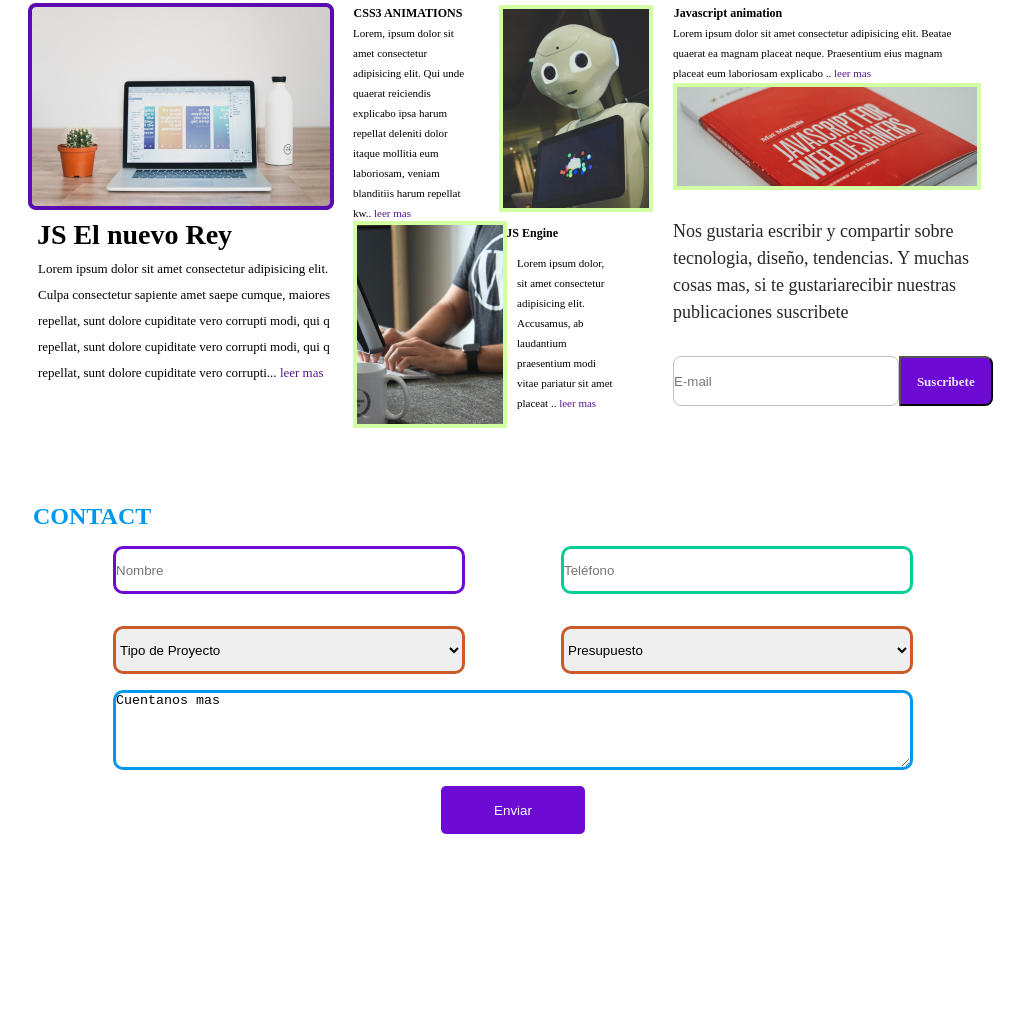
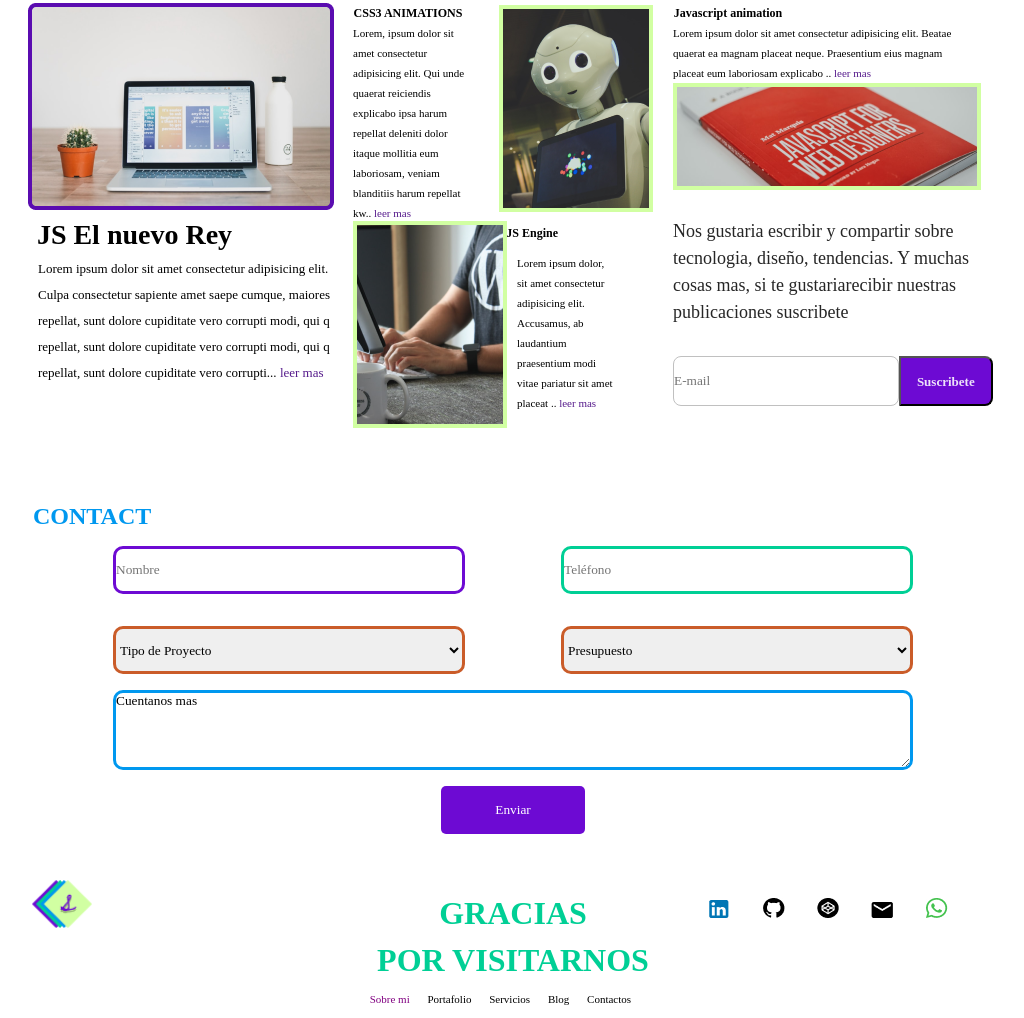
Before and after one commit to DSdaniel-sv/reto-grupal-new, a plain HTML site: page index.html in a window 1280 px wide. Shown: the part 1782-2800 px from the top of the page, without its empty margins (127-1151 px from the left). Before the commit the page ends 2632 px from the top, so only its background shows below. Drawn offline with Linux system fonts and the light colour scheme.

Commit message:
footer-agregado

```diff
--- a/css/main.css
+++ b/css/main.css
@@ -517,3 +517,124 @@ a {
   height: 3rem;
   width: 9rem;
 }
+
+
+
+
+
+
+/*FOOTER*/
+
+*{
+  margin: 0;
+  padding: 0;
+  box-sizing: border-box;
+  font-family: 'Raleway'
+}
+/*:::::Pie de Pagina*/
+.pie-pagina{
+  width: 100%;
+  background-color: wh;
+}
+.pie-pagina .grupo-1{
+  width: 100%;
+  max-width: 1200px;
+  margin: auto;
+  display:grid;
+  grid-template-columns: repeat(3, 1fr);
+  grid-gap:50px;
+  padding: 45px 0px;
+}
+.pie-pagina .grupo-1 .box figure{
+  width: 20%;
+  height: 20%;
+  display: flex;
+  justify-content: center;
+  align-items: center;
+}
+.pie-pagina .grupo-1 .box figure img{
+  width: 60px;
+}
+.pie-pagina .grupo-1 .box h2{
+  color: #00CF95;
+  margin-bottom: 10px;
+  font-size: 32px;
+  text-align: center;
+}
+
+
+
+
+/*link redes*/
+
+
+.pie-pagina .grupo-1 .red-social a{
+  display: inline-block;
+  text-decoration: none;
+  width: 15px;
+  height: 5px;
+  left: 20px;
+  line-height: 25px;
+  color: rgb(255, 255, 255);
+  margin-right: 35px;
+  background-color: white;
+  border: solid;
+  text-align: center;
+  transition: all 300ms ease;
+}
+
+/*CIERRE REDES*/
+
+
+.pie-pagina .grupo-1 .red-social a:hover{
+  color: none;
+  border-radius: 3px;
+  -webkit-border-radius: 3px;
+  -moz-border-radius: 3px;
+  -ms-border-radius: 3px;
+  -o-border-radius: 3px;
+}
+.pie-pagina .grupo-2{
+  background-color: white;
+  padding: 15px 10px;
+  text-align: center;
+  color: black;
+}
+.pie-pagina .grupo-2 small{
+  font-size: 11px;
+}
+@media screen and (max-width:800px){
+  .pie-pagina .grupo-1{
+      width: 90%;
+      grid-template-columns: repeat(1, 1fr);
+      grid-gap:30px;
+      padding: 35px 0px;
+  }
+}
+
+.pie-pagina .grupo-1 .box nav a{
+
+position: absolute center;
+width: 385px;
+height: 16px;
+left: 583px;
+top: 610px;
+
+text-align: center;
+font-family: 'Raleway';
+font-style: normal;
+font-weight: 500;
+font-size: 11px;
+line-height: 16px;
+}
+
+/*COLOR LETRAS FOOTER */
+
+.pie-pagina .grupo-1 .box nav a{
+margin-right: 15px;
+}
+
+.pie-pagina .grupo-1 .box .nav .a{
+color: #0098EF;
+background-color: #0098EF;
+}
--- a/index.html
+++ b/index.html
@@ -193,7 +193,49 @@
         </div>
 
       </section>
-      <footer class="footer"></footer>
+      <footer class="pie-pagina">
+        <div class="grupo-1">
+            <div class="box">
+                <figure>
+                    <a href="#">
+                        <img src="./src/Footer/Group 1.png" alt="Logo-Grupo1">
+                    </a>
+                </figure>
+            </div>
+            <div class="box">
+                <h2>GRACIAS</h2>
+                <h2>POR VISITARNOS</h2>
+                <nav>
+                  <a style="color: purple" href=""> Sobre mi </a>
+                  <a style="color:black" href=""> Portafolio </a>
+                  <a style="color:black" href=""> Servicios </a>
+                  <a style="color:black" href=""> Blog </a>
+                  <a style="color:black" href=""> Contactos </a>
+                </nav>
+            </div>
+            <div class="box">
+                <div class="red-social">
+                    <a href="#" class="Linkedin">
+                      <img src="./src/HEADER/linkedin.jpg" alt="Logo-Linkedin">
+                    </a>
+                    <a href="#" class="Github">
+                      <img src="./src/HEADER/github.jpg" alt="Logo-Github">
+                    </a>
+                    <a href="#" class="Vector">
+                      <img src="./src/HEADER/Vector.jpg" alt="Logo-Vector">
+                    </a>
+                    <a href="#" class="Mensajes">
+                      <img src="./src/HEADER/mensajes.jpg" alt="Logo-Mensajes">
+                    </a>
+                    <a href="#" class="Whatsapp">
+                      <img src="./src/HEADER/whatsapp.jpg" alt="Logo-Whatsapp">
+                    </a>
+                </div>
+            </div>
+        </div>
+        <div class="grupo-2">
+            <small>Con ❤️ desde Lima-Perú</small>
+        </div>
     </main>
   </body>
 </html>
```
Also changed, not shown: src/Footer/Group 1.png (added), src/Footer/Vector.jpg (added), src/Footer/avatar.jpg (added), src/Footer/check.jpg (added), src/Footer/face.jpg (added), src/Footer/github.jpg (added), src/Footer/linkedin.jpg (added), src/Footer/logo.jpg (added), src/Footer/mensajes.jpg (added), src/Footer/twi.jpg (added), src/Footer/whatsapp.jpg (added), 2 other files.
